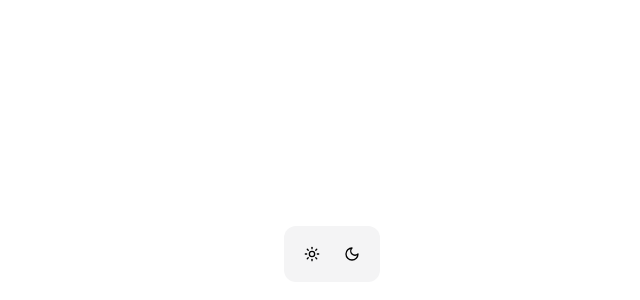
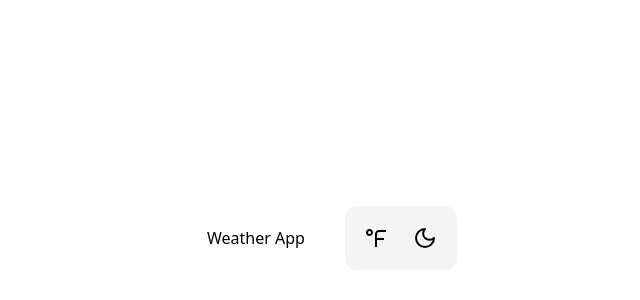
Before and after one commit to ChristopherZalapa/weatherDashboard, a React (Vite) app: page / in a window 1280 px wide. Shown: the part 146-446 px from the top of the page, without its empty margins (308-948 px from the left). Built offline with nearby package versions, Linux system fonts and the light colour scheme.

Commit message:
Toggle buttons

```diff
--- a/src/App.jsx
+++ b/src/App.jsx
@@ -1,7 +1,8 @@
 import { useState } from "react";
 // import axios from "axios";
-import { RiseLoader } from "react-spinners";
+// import { RiseLoader } from "react-spinners";
 import { LuSun, LuMoon } from "react-icons/lu";
+import { RiFahrenheitFill, RiCelsiusFill } from "react-icons/ri";
 
 export default function App() {
 	// const [weather, setWeather] = useState(null);
@@ -32,10 +33,19 @@ export default function App() {
 	// if (error) return <p>{error}</p>;
 	// if (!weather) return <p>No Weather Data!</p>;
 	const [darkMode, setDarkMode] = useState(false);
+	const [isFahrenheit, setIsFahrenheit] = useState(true);
 
-	function toggleSwitch(mode) {
-		setDarkMode(mode);
+	function toggleDarkMode() {
+		setDarkMode(!darkMode);
 	}
+
+	function toggleTemperature() {
+		setIsFahrenheit(!isFahrenheit);
+	}
+
+	// function convertTemperature(temp) {
+	// 	return isFahrenheit ? temp : Math.round((temp * 9) / 5 + 32);
+	// }
 	return (
 		<>
 			<div
@@ -43,19 +53,27 @@ export default function App() {
 					darkMode ? "dark" : ""
 				} bg-white dark:bg-zinc-800 grid place-items-center h-screen w-full`}
 			>
+				<div className='flex justify-between items-center mb-8'>
+					<h1 className='flex justify-between pr-10'>Weather App</h1>
+
 					<div className='bg-zinc-100 dark:bg-zinc-700 p-2 rounded-xl'>
 						<button
 							className='bg-transparent p-3 hover:bg-zinc-200 dark:hover:bg-zinc-100/10 rounded-lg text-black dark:text-white'
-						onClick={() => toggleSwitch(false)}
+							onClick={toggleTemperature}
 						>
-						<LuSun />
+							{isFahrenheit ? (
+								<RiFahrenheitFill size={24} />
+							) : (
+								<RiCelsiusFill size={24} />
+							)}
 						</button>
 						<button
 							className='bg-transparent p-3 hover:bg-zinc-200 dark:hover:bg-zinc-100/10 rounded-lg text-black dark:text-white'
-						onClick={() => toggleSwitch(true)}
+							onClick={() => toggleDarkMode(false)}
 						>
-						<LuMoon />
+							{darkMode ? <LuSun size={24} /> : <LuMoon size={24} />}
 						</button>
+					</div>
 				</div>
 			</div>
 		</>
```
Lines whose indentation alone changed are shown as unchanged.
